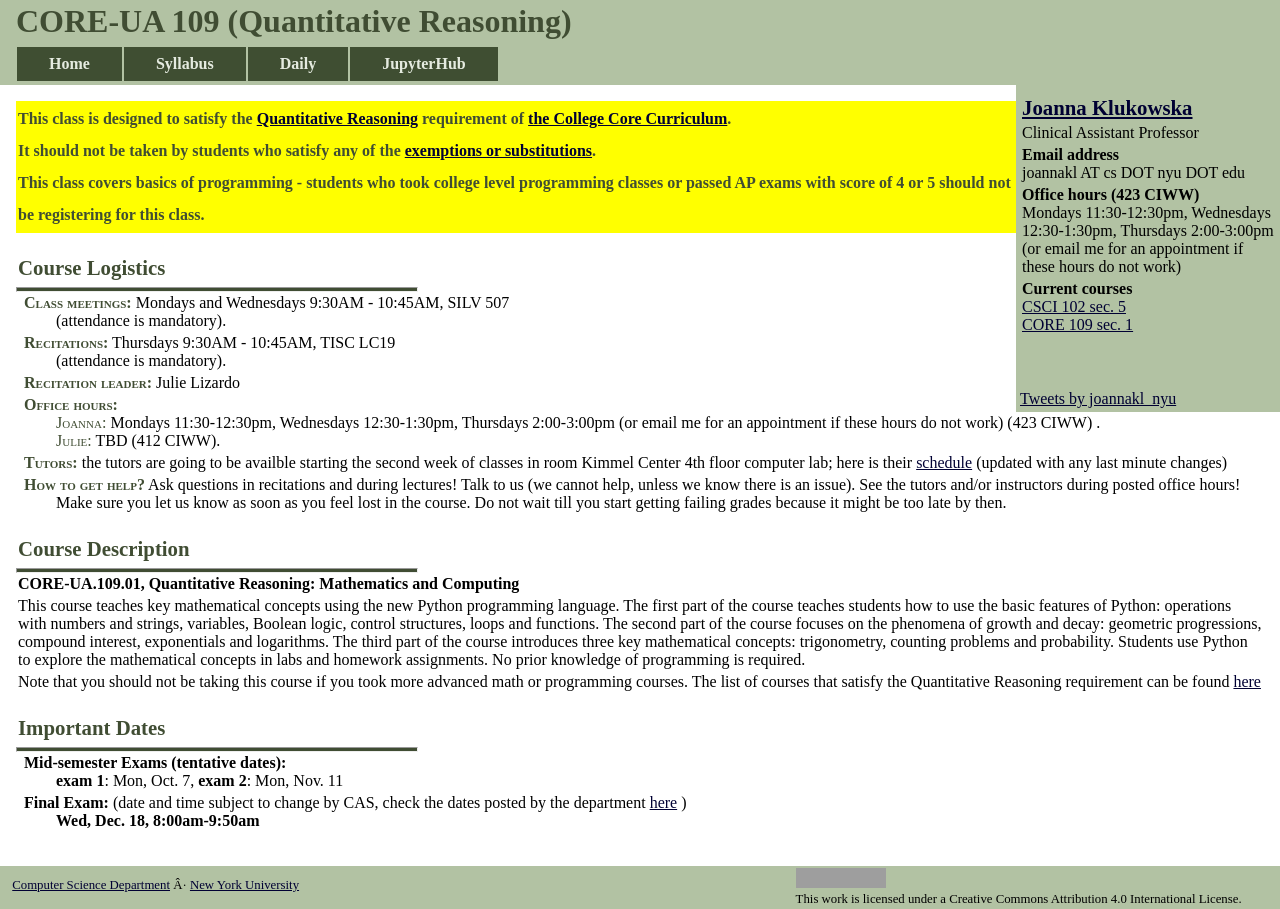
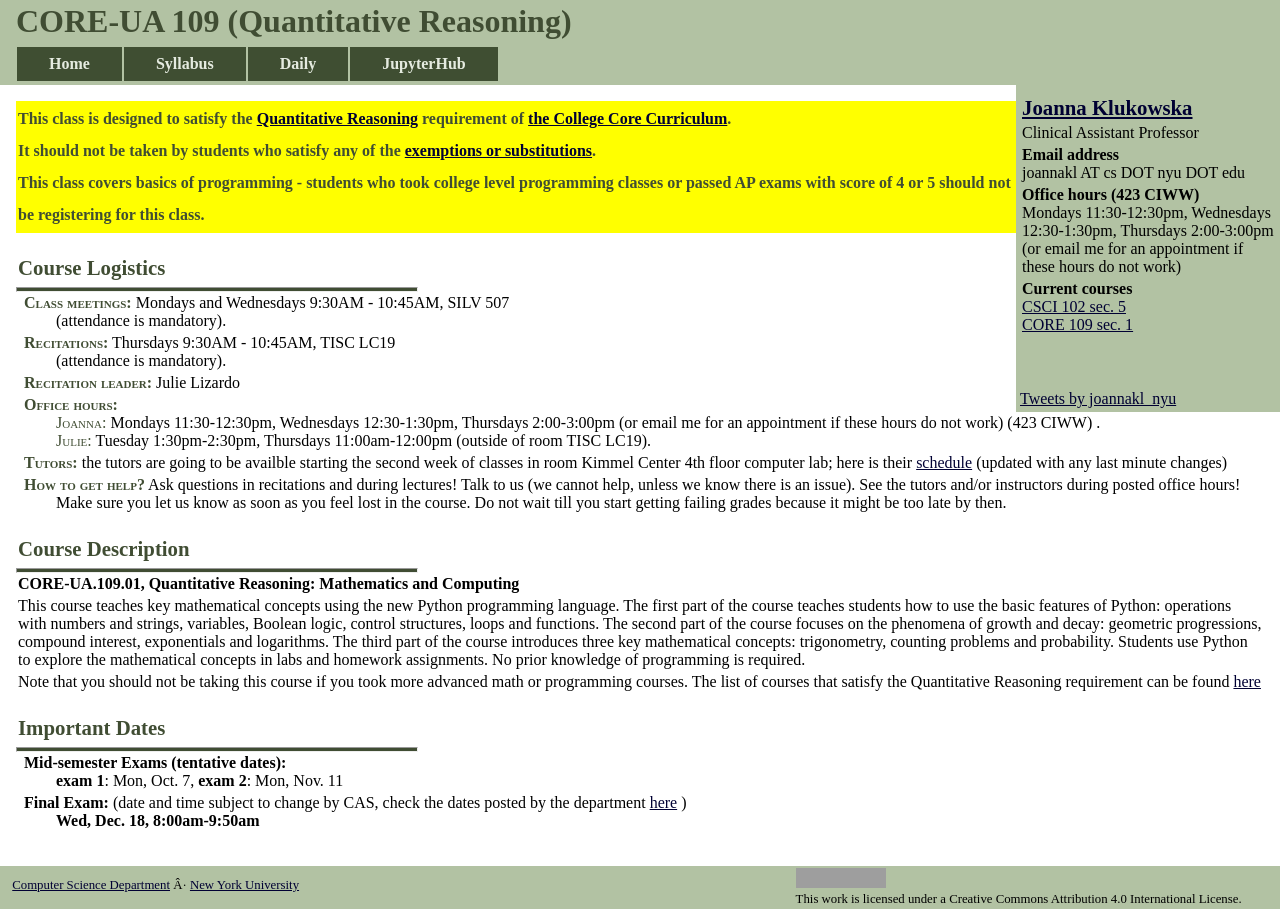
Before and after one commit to joannakl/core109_f19, a Jekyll site: the page built from index.markdown, in a window 1280 px wide. Built offline with Jekyll 4.4.1, drawn with Linux system fonts in a browser that asks for light colours; comment, search, counter and statistics services are not loaded; grey boxes are pictures that could not be loaded.

Commit message:
update Julie's office hours

```diff
--- a/_config.yml
+++ b/_config.yml
@@ -34,8 +34,8 @@ recitation_instructor_name: "Julie"
 instructor_office_hours: "Mondays 11:30-12:30pm, Wednesdays 12:30-1:30pm, Thursdays 2:00-3:00pm
 (or email me for an appointment if these hours do not work)"
 instructor_office_hours_location: "423 CIWW"
-recitation_office_hours: "TBD"
-recitation_office_hours_location: "412 CIWW"
+recitation_office_hours: "Tuesday 1:30pm-2:30pm, Thursdays 11:00am-12:00pm"
+recitation_office_hours_location: "outside of room TISC LC19"
 
 
 current_course1_title: "CSCI 102 sec. 5"
```
